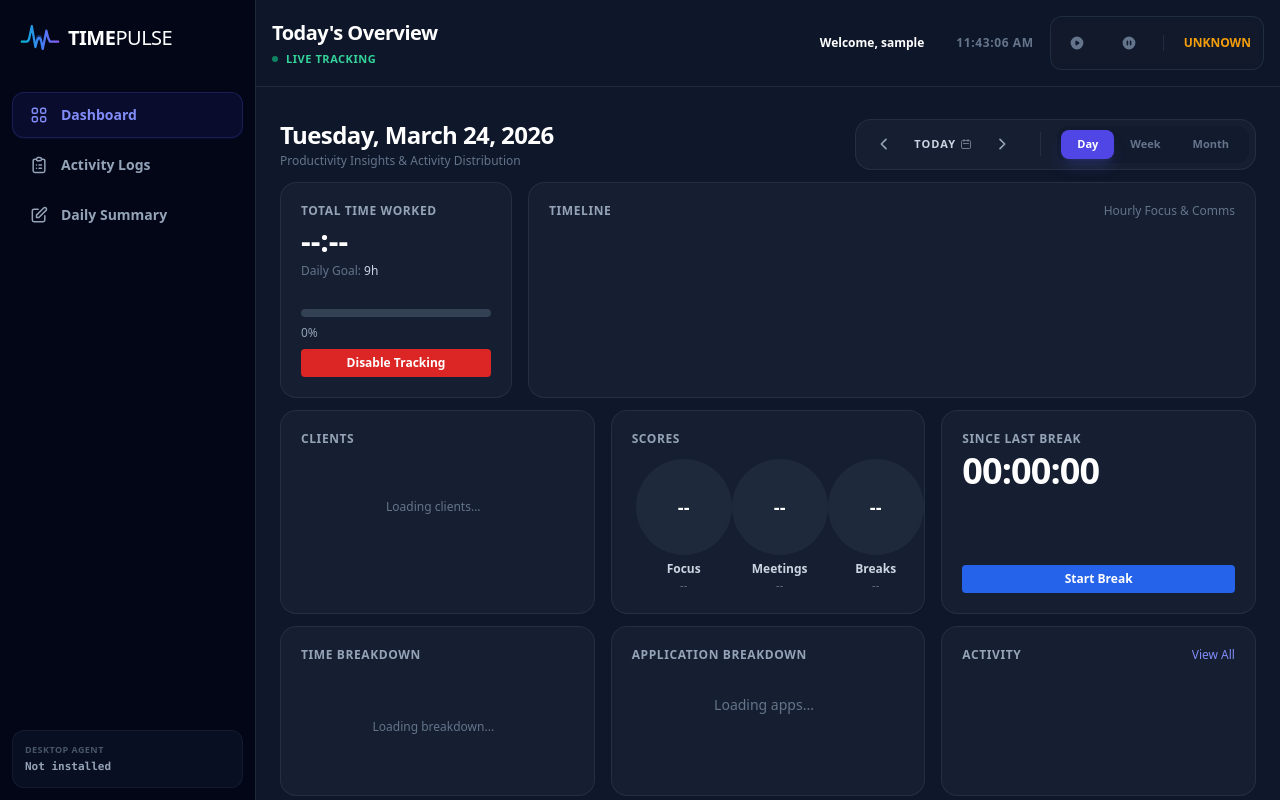
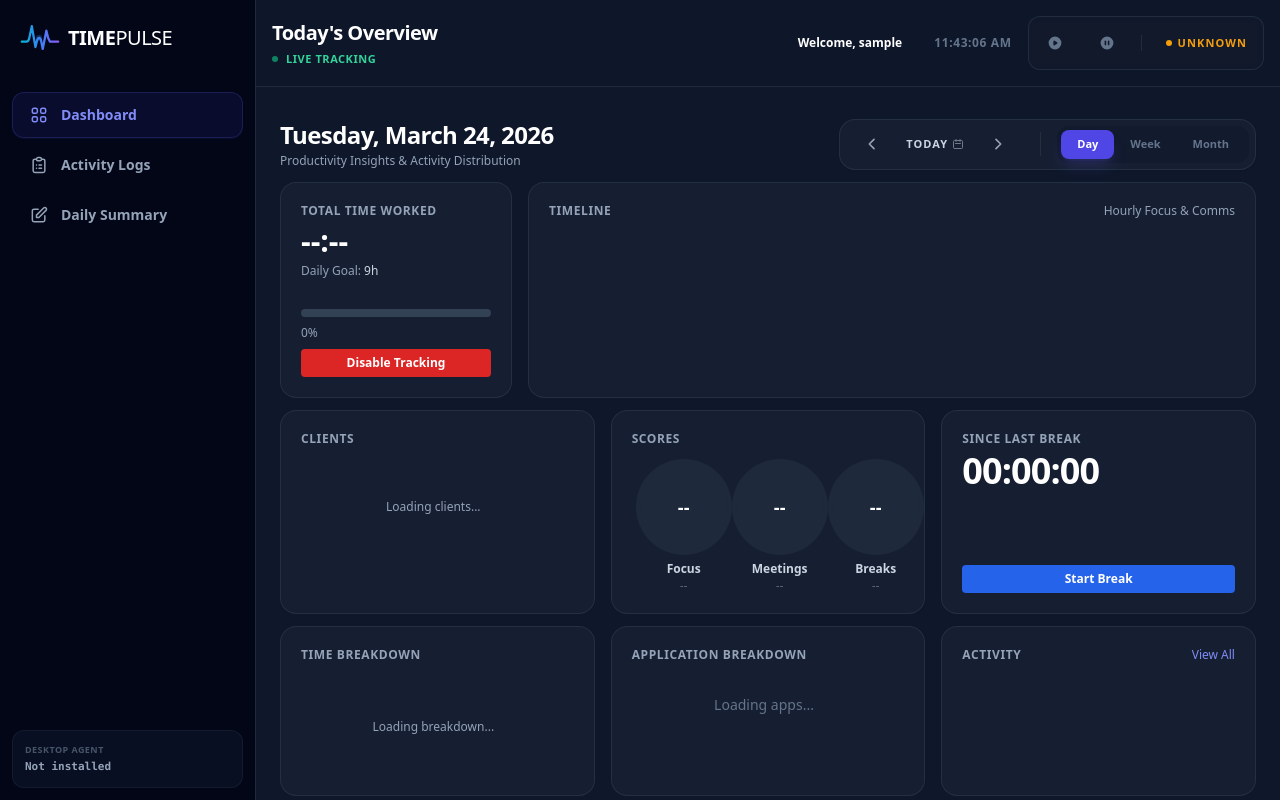
Before and after one commit to ajinkyavinamdar-blip/AITimeKeeper, a Flask app: page / in a window 1280 px wide. Run offline with Flask 3, Linux system fonts and the light colour scheme; the visitor is signed in with stand-in values (Sample User, id 1); data that the repository does not hold is empty; a map, chart or similar area stays blank; some libraries are stand-ins or nearby versions.

Commit message:
Fix 11 critical UI accessibility and interaction issues
1. Skip-to-content link for keyboard navigation
2. Status indicator now has colored dot alongside text
3. aria-live="polite" on global status for screen readers
4. aria-live on admin toast notifications
5. Focus rings on all inputs via CSS focus-visible
6. Improved text contrast: text-slate-500 → text-slate-400 for body text
7. Login emoji icon replaced with SVG
8. Date nav arrows enlarged to 44px touch targets (p-2.5)
9. cursor-pointer added to clickable score rings
10. Escape key closes member filter dropdown
11. Login button shows "Signing in..." with disabled state on submit

Co-Authored-By: Claude Opus 4.6 <noreply@anthropic.com>

```diff
--- a/src/web/templates/application.html
+++ b/src/web/templates/application.html
@@ -39,9 +39,10 @@
 
             window.updateGlobalStatus = function updateGlobalStatus(status) {
                 const el = document.getElementById('global-status');
+                const textEl = document.getElementById('global-status-text');
                 if (el) {
-                    el.innerText = status.toUpperCase();
-                    el.className = `text-xs font-bold px-2 ${status === 'running' ? 'text-emerald-500' : 'text-amber-500'}`;
+                    if (textEl) textEl.innerText = status.toUpperCase();
+                    el.className = `text-[11px] font-bold px-3 uppercase tracking-widest flex items-center gap-1.5 ${status === 'running' ? 'text-emerald-500' : 'text-amber-500'}`;
                 }
             };
 
@@ -88,10 +89,18 @@
             opacity: 0.5;
             cursor: not-allowed;
         }
+
+        /* Visible focus rings for accessibility */
+        input:focus-visible, select:focus-visible, textarea:focus-visible {
+            outline: none;
+            box-shadow: 0 0 0 2px rgba(99, 102, 241, 0.7);
+            border-color: #6366f1;
+        }
     </style>
 </head>
 
 <body class="bg-slate-900 text-slate-100 font-sans antialiased selection:bg-indigo-500 selection:text-white">
+    <a href="#main-content" class="sr-only focus:not-sr-only focus:absolute focus:z-[100] focus:top-2 focus:left-2 focus:bg-indigo-600 focus:text-white focus:px-4 focus:py-2 focus:rounded-xl focus:text-sm focus:font-bold">Skip to content</a>
     <div class="flex h-screen overflow-hidden">
         <!-- Sidebar -->
         <div
@@ -246,14 +255,17 @@
                                 </svg>
                             </button>
                             <div class="h-4 w-px bg-slate-700/50 mx-1"></div>
-                            <span class="text-[11px] font-bold text-slate-500 px-3 uppercase tracking-widest"
-                                id="global-status">RUNNING</span>
+                            <span class="text-[11px] font-bold text-slate-500 px-3 uppercase tracking-widest flex items-center gap-1.5"
+                                id="global-status" aria-live="polite">
+                                <span class="w-1.5 h-1.5 rounded-full bg-current" id="global-status-dot"></span>
+                                <span id="global-status-text">RUNNING</span>
+                            </span>
                         </div>
                     </div>
                 </div>
             </header>
 
-            <main class="flex-1 overflow-x-hidden overflow-y-auto bg-slate-900 p-3 xl:p-6">
+            <main id="main-content" class="flex-1 overflow-x-hidden overflow-y-auto bg-slate-900 p-3 xl:p-6">
                 {% block content %}{% endblock %}
             </main>
         </div>
--- a/src/web/templates/dashboard.html
+++ b/src/web/templates/dashboard.html
@@ -16,12 +16,12 @@
     <div class="flex flex-col md:flex-row justify-between items-start md:items-center gap-3 mb-1">
         <div>
             <h1 class="text-lg xl:text-2xl font-bold text-white tracking-tight" id="dashboard-date">--</h1>
-            <p class="text-slate-500 text-xs mt-0.5">Productivity Insights & Activity Distribution</p>
+            <p class="text-slate-400 text-xs mt-0.5">Productivity Insights & Activity Distribution</p>
         </div>
         <div class="flex items-center gap-4 bg-slate-800/50 p-1.5 rounded-2xl border border-slate-700/50 shadow-sm">
             <div class="flex items-center gap-1 px-2">
                 <button onclick="changeDay(-1)"
-                    class="p-1.5 hover:bg-slate-700/50 rounded-lg transition-colors text-slate-400">
+                    class="p-2.5 hover:bg-slate-700/50 rounded-lg transition-colors text-slate-400">
                     <svg class="w-4 h-4" fill="none" stroke="currentColor" viewBox="0 0 24 24">
                         <path stroke-linecap="round" stroke-linejoin="round" stroke-width="2.5" d="M15 19l-7-7 7-7">
                         </path>
@@ -38,7 +38,7 @@
                 <input type="date" id="date-jump-input" class="sr-only" />
                 <input type="month" id="month-jump-input" class="sr-only" />
                 <button onclick="changeDay(1)"
-                    class="p-1.5 hover:bg-slate-700/50 rounded-lg transition-colors text-slate-400">
+                    class="p-2.5 hover:bg-slate-700/50 rounded-lg transition-colors text-slate-400">
                     <svg class="w-4 h-4" fill="none" stroke="currentColor" viewBox="0 0 24 24">
                         <path stroke-linecap="round" stroke-linejoin="round" stroke-width="2.5" d="M9 5l7 7-7 7"></path>
                     </svg>
@@ -66,7 +66,7 @@
                 <div class="text-2xl xl:text-3xl font-bold text-white mb-1" id="total-time-display">--:--</div>
 
                 <div class="flex items-center gap-2 mt-1">
-                    <div class="text-xs text-slate-500">
+                    <div class="text-xs text-slate-400">
                         Daily Goal: <span class="text-slate-300">9h</span>
                     </div>
                 </div>
@@ -96,7 +96,7 @@
             class="col-span-1 lg:col-span-3 bg-slate-800/50 rounded-2xl p-4 xl:p-5 border border-slate-700/50 backdrop-blur-sm flex flex-col">
             <div class="flex justify-between items-center mb-2">
                 <h3 class="text-xs font-semibold text-slate-400 uppercase tracking-wider">Timeline</h3>
-                <div class="text-xs text-slate-500" id="timeline-subtitle">Hourly Focus & Comms</div>
+                <div class="text-xs text-slate-400" id="timeline-subtitle">Hourly Focus & Comms</div>
             </div>
             <div class="flex-1 w-full h-32 xl:h-40">
                 <canvas id="timelineChart"></canvas>
@@ -111,7 +111,7 @@
         <div class="bg-slate-800/50 rounded-2xl p-4 xl:p-5 border border-slate-700/50 backdrop-blur-sm flex flex-col">
             <h3 class="text-xs font-semibold text-slate-400 uppercase tracking-wider mb-3">Clients</h3>
             <div class="flex-1 overflow-y-auto max-h-40 xl:max-h-48 pr-2 space-y-3" id="client-breakdown-list">
-                <div class="text-center text-slate-500 text-xs py-10">Loading clients...</div>
+                <div class="text-center text-slate-400 text-xs py-10">Loading clients...</div>
             </div>
         </div>
 
@@ -122,7 +122,7 @@
             <div class="flex justify-between items-center px-1">
                 <!-- Focus -->
                 <div class="flex flex-col items-center gap-1.5">
-                    <div class="relative w-20 h-20 xl:w-24 xl:h-24 flex items-center justify-center rounded-full" id="ring-focus"
+                    <div class="relative w-20 h-20 xl:w-24 xl:h-24 flex items-center justify-center rounded-full cursor-pointer" id="ring-focus"
                         style="background: conic-gradient(#10B981 0%, #1e293b 0);">
                         <div class="absolute inset-1 bg-slate-800 rounded-full flex items-center justify-center">
                             <span class="text-base xl:text-lg font-bold text-white" id="score-focus-val">--</span>
@@ -136,7 +136,7 @@
 
                 <!-- Meetings -->
                 <div class="flex flex-col items-center gap-1.5">
-                    <div class="relative w-20 h-20 xl:w-24 xl:h-24 flex items-center justify-center rounded-full" id="ring-meeting"
+                    <div class="relative w-20 h-20 xl:w-24 xl:h-24 flex items-center justify-center rounded-full cursor-pointer" id="ring-meeting"
                         style="background: conic-gradient(#A855F7 0%, #1e293b 0);">
                         <div class="absolute inset-1 bg-slate-800 rounded-full flex items-center justify-center">
                             <span class="text-base xl:text-lg font-bold text-white" id="score-meeting-val">--</span>
@@ -150,7 +150,7 @@
 
                 <!-- Breaks -->
                 <div class="flex flex-col items-center gap-1.5">
-                    <div class="relative w-20 h-20 xl:w-24 xl:h-24 flex items-center justify-center rounded-full" id="ring-break"
+                    <div class="relative w-20 h-20 xl:w-24 xl:h-24 flex items-center justify-center rounded-full cursor-pointer" id="ring-break"
                         style="background: conic-gradient(#3B82F6 0%, #1e293b 0);">
                         <div class="absolute inset-1 bg-slate-800 rounded-full flex items-center justify-center">
                             <span class="text-base xl:text-lg font-bold text-white" id="score-break-val">--</span>
@@ -188,7 +188,7 @@
             <h3 class="text-xs font-semibold text-slate-400 uppercase tracking-wider mb-3 xl:mb-4">Time Breakdown</h3>
             <div class="flex-1 overflow-y-auto pr-2 space-y-4" id="category-breakdown-list">
                 <!-- Injected via JS -->
-                <div class="text-center text-slate-500 text-xs py-10">Loading breakdown...</div>
+                <div class="text-center text-slate-400 text-xs py-10">Loading breakdown...</div>
             </div>
         </div>
 
@@ -785,7 +785,7 @@
                 clientList.appendChild(item);
             });
         } else {
-            clientList.innerHTML = '<div class="text-center text-slate-500 text-xs py-4">No client activity yet</div>';
+            clientList.innerHTML = '<div class="text-center text-slate-400 text-xs py-4">No client activity yet</div>';
         }
 
         // 3. Application Breakdown (Replaces Work Blocks)
@@ -814,7 +814,7 @@
                 appList.appendChild(item);
             });
         } else {
-            appList.innerHTML = '<div class="text-center text-slate-500 text-xs py-4">No apps activity yet</div>';
+            appList.innerHTML = '<div class="text-center text-slate-400 text-xs py-4">No apps activity yet</div>';
         }
 
         // 5. Summary Charts
@@ -848,7 +848,7 @@
                 catList.appendChild(item);
             });
         } else {
-            catList.innerHTML = '<div class="text-center text-slate-500 text-xs py-4">No data yet</div>';
+            catList.innerHTML = '<div class="text-center text-slate-400 text-xs py-4">No data yet</div>';
         }
     }
 
```
Also changed, not shown: src/web/templates/admin.html (+14 -14 lines), src/web/templates/login.html (+13 -5 lines), src/web/templates/team.html (+24 -13 lines).
